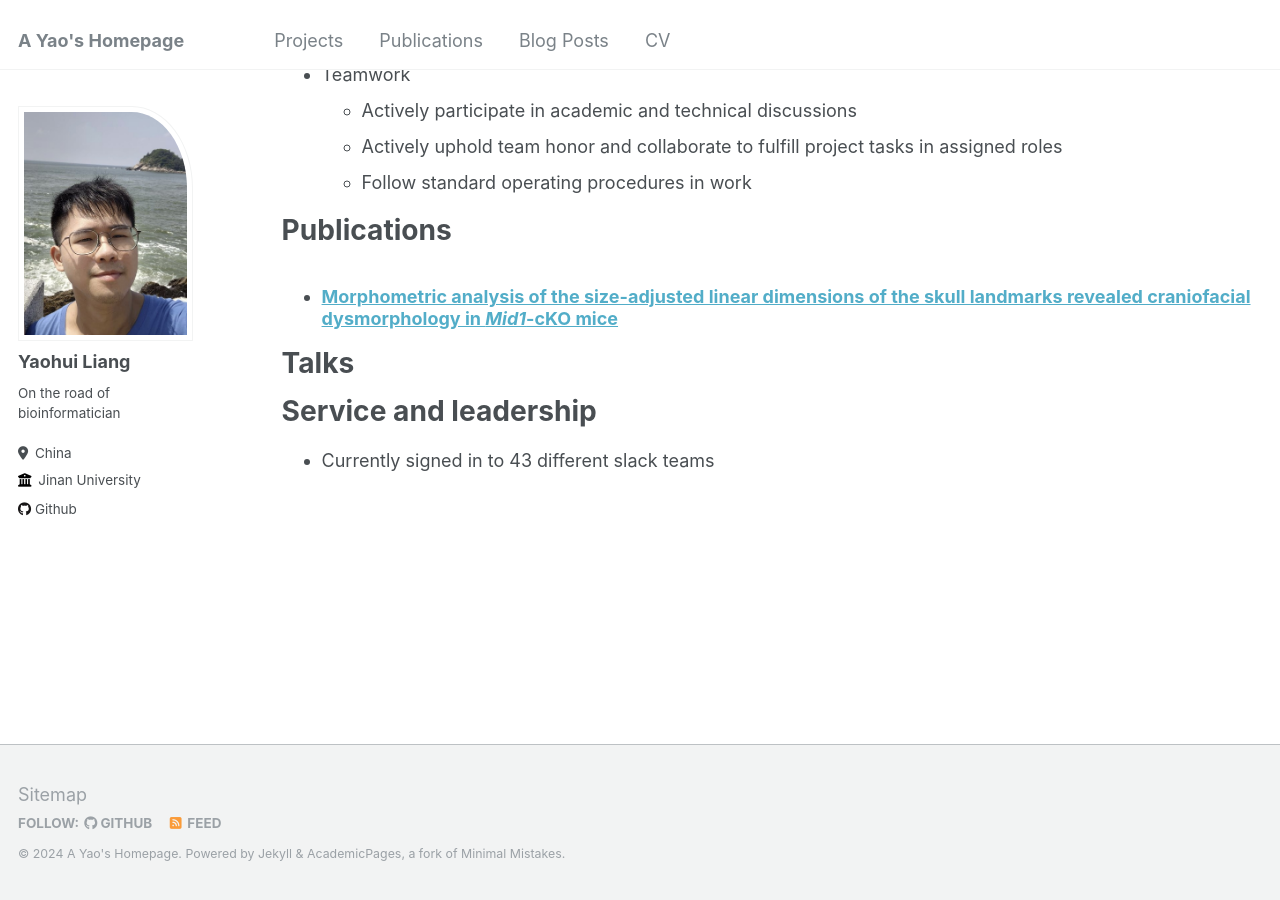
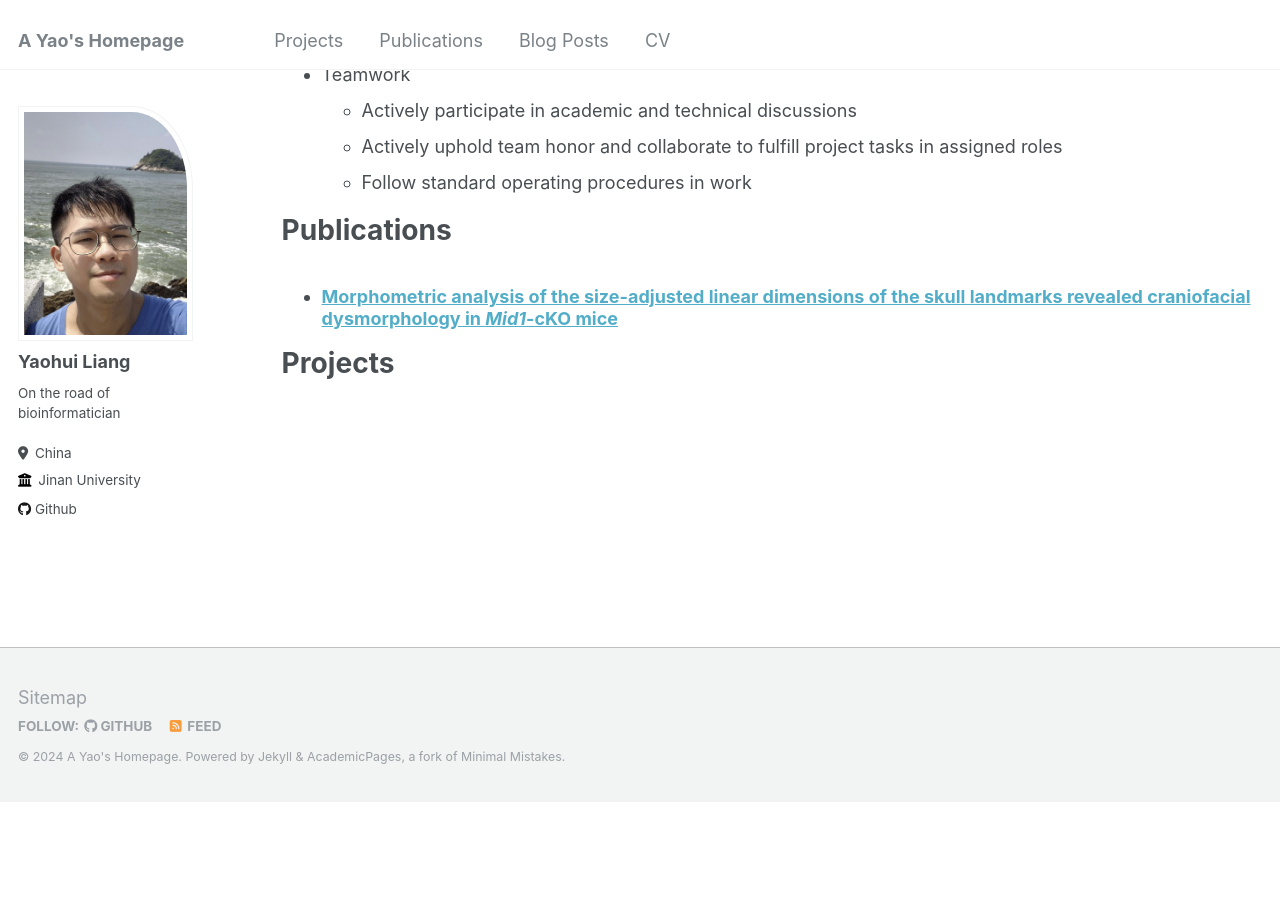
Before and after one commit to Stupid1Fish/Academic-Pages, a Jekyll site: the page built from _pages/cv.md, in a window 1280 px wide and 900 px high, scrolled down 576 px. Built offline with Jekyll 4.4.1, drawn with Linux system fonts in a browser that asks for light colours; after the commit the page ends 1379 px from its top, so only the background shows below that.

Commit message:
Update cv.md

```diff
--- a/_pages/cv.md
+++ b/_pages/cv.md
@@ -36,10 +36,5 @@ Publications
     {% include archive-single-cv.html %}
   {% endfor %}</ul>
 
-Talks
+Projects
 ======
-
-
-Service and leadership
-======
-* Currently signed in to 43 different slack teams
```
